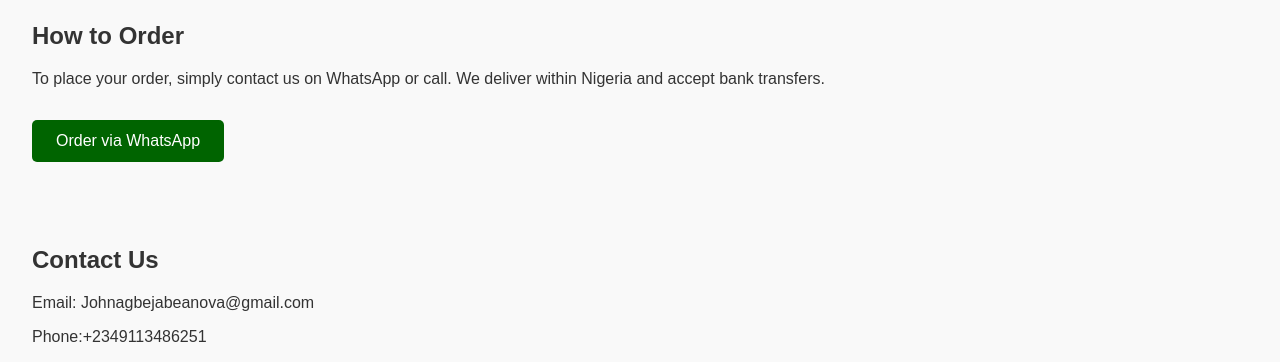
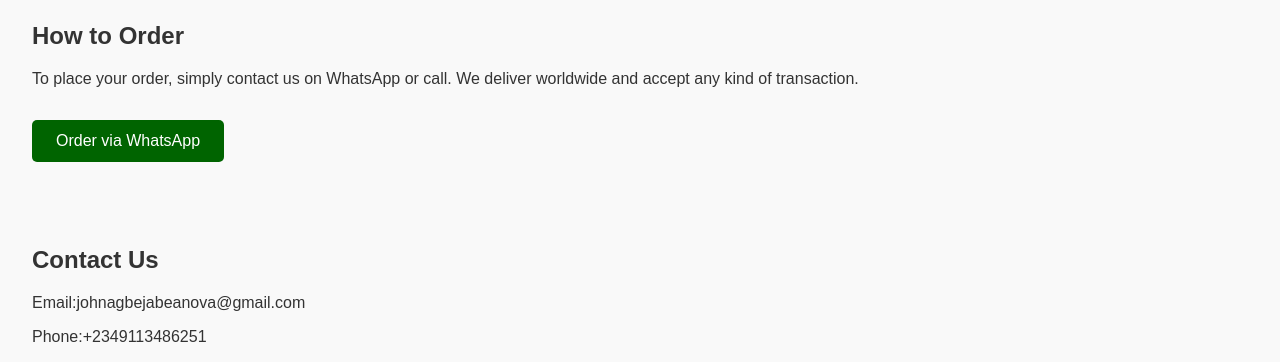
Before and after one commit to John-Agbeja/Beanova, a plain HTML site: page index.html in a window 1280 px wide. Shown: the part 1730-2092 px from the top of the page. Drawn offline with Linux system fonts and the light colour scheme.

Commit message:
Update index.html

```diff
--- a/index.html
+++ b/index.html
@@ -258,13 +258,13 @@
 
   <section id="order">
     <h2>How to Order</h2>
-    <p>To place your order, simply contact us on WhatsApp or call. We deliver within Nigeria and accept bank transfers.</p>
+    <p>To place your order, simply contact us on WhatsApp or call. We deliver worldwide and accept any kind of transaction.</p>
     <a class="button" href="https://wa.me/2349113486251" target="_blank">Order via WhatsApp</a>
   </section>
 
   <section id="contact">
     <h2>Contact Us</h2>
-    <p>Email: Johnagbejabeanova@gmail.com</p>
+    <p>Email:johnagbejabeanova@gmail.com</p>
     <p>Phone:+2349113486251</p>
     <p>Follow us on social media @johnagbejabeanova</p>
   </section>
```
